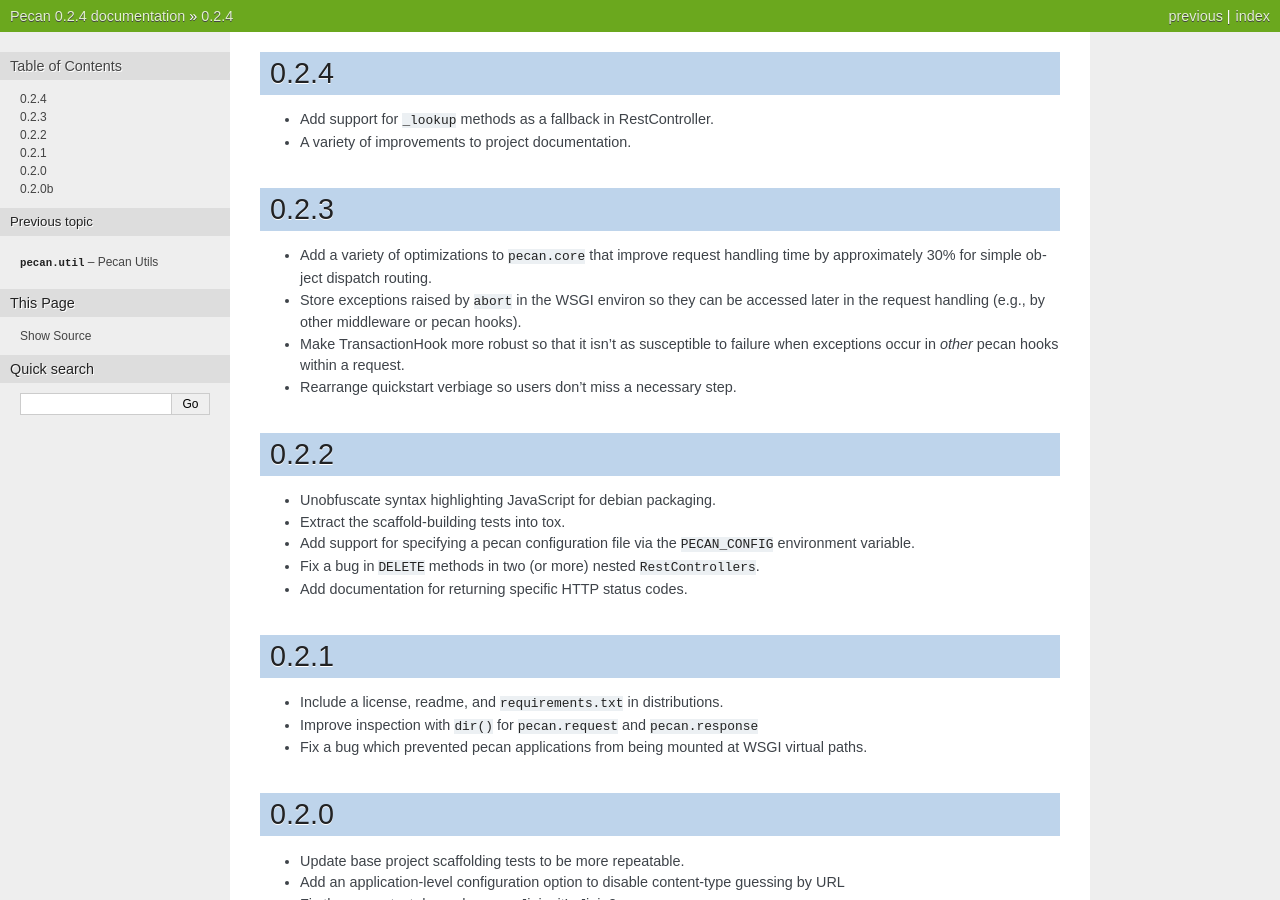
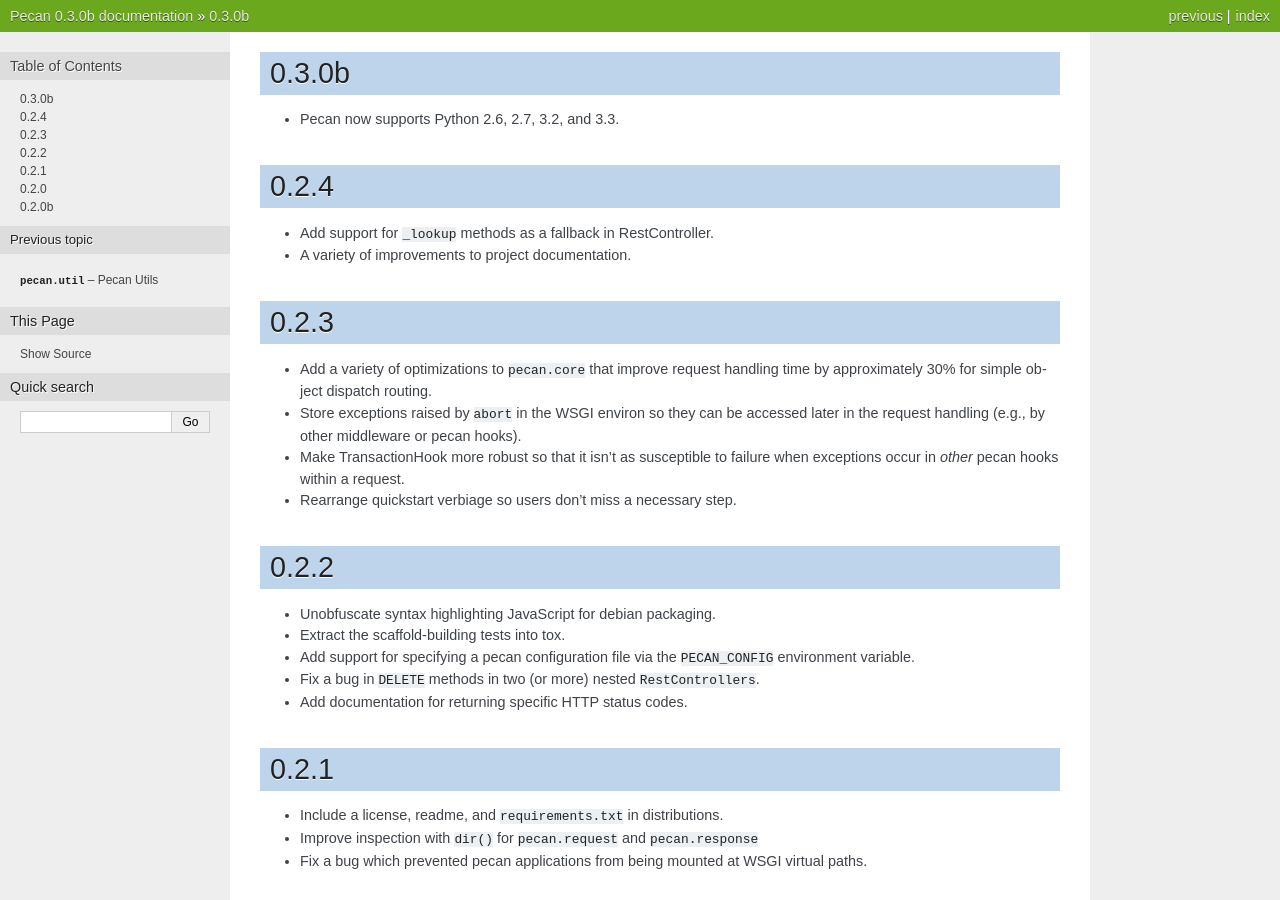
Before and after one commit to stackforge/pecan, a Sphinx documentation site: the page built from docs/source/changes.rst, in a window 1280 px wide and 900 px high. Built offline with Sphinx 7.4.7, drawn with Linux system fonts in a browser that asks for light colours; some of the changed text lies outside the part shown.

Commit message:
Version increment.

```diff
--- a/docs/source/changes.rst
+++ b/docs/source/changes.rst
@@ -1,3 +1,7 @@
+0.3.0b
+======
+* Pecan now supports Python 2.6, 2.7, 3.2, and 3.3.
+
 0.2.4
 =====
 * Add support for ``_lookup`` methods as a fallback in RestController.
--- a/docs/source/conf.py
+++ b/docs/source/conf.py
@@ -49,9 +49,9 @@
 # built documents.
 #
 # The short X.Y version.
-version = '0.2.4'
+version = '0.3.0'
 # The full version, including alpha/beta/rc tags.
-release = '0.2.4'
+release = '0.3.0b'
 
 # The language for content autogenerated by Sphinx. Refer to documentation
 # for a list of supported languages.
--- a/setup.py
+++ b/setup.py
@@ -2,7 +2,7 @@
 
 from setuptools import setup, find_packages
 
-version = '0.2.4'
+version = '0.3.0b'
 
 #
 # determine requirements
```
